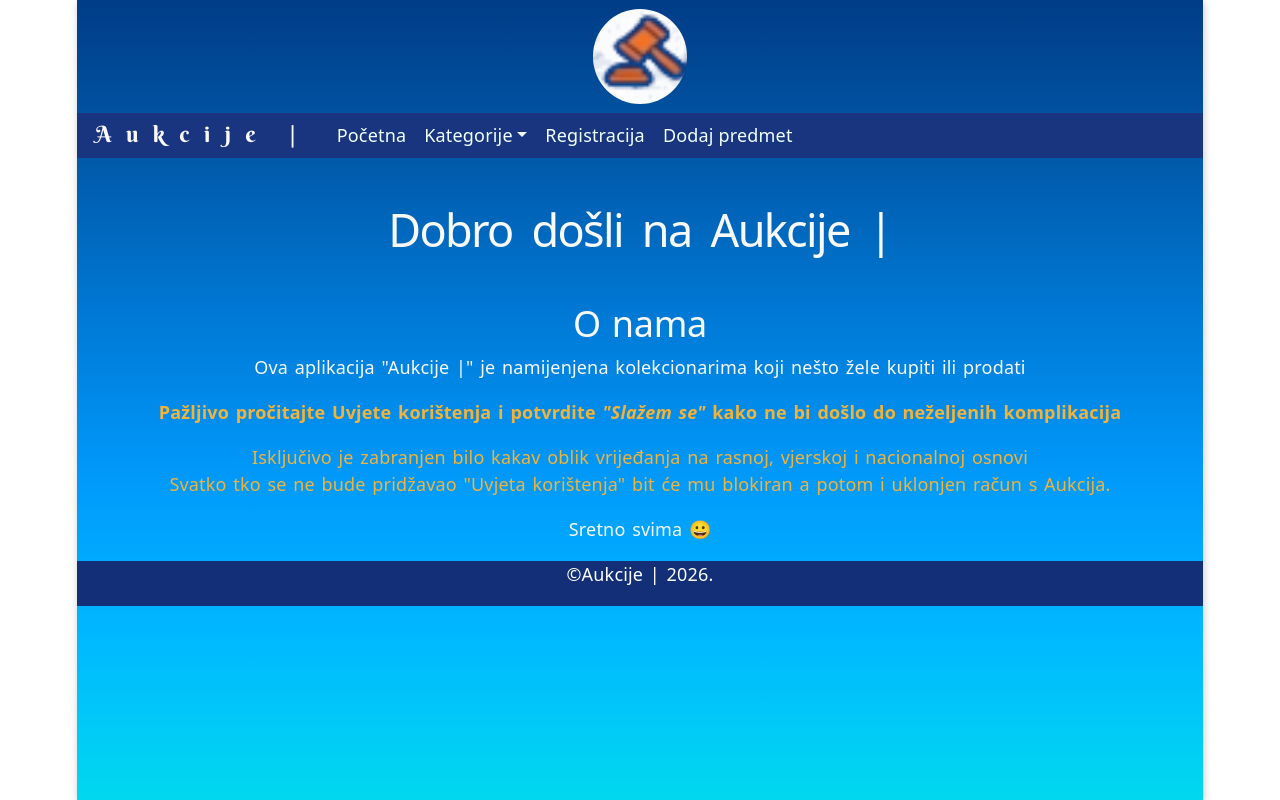
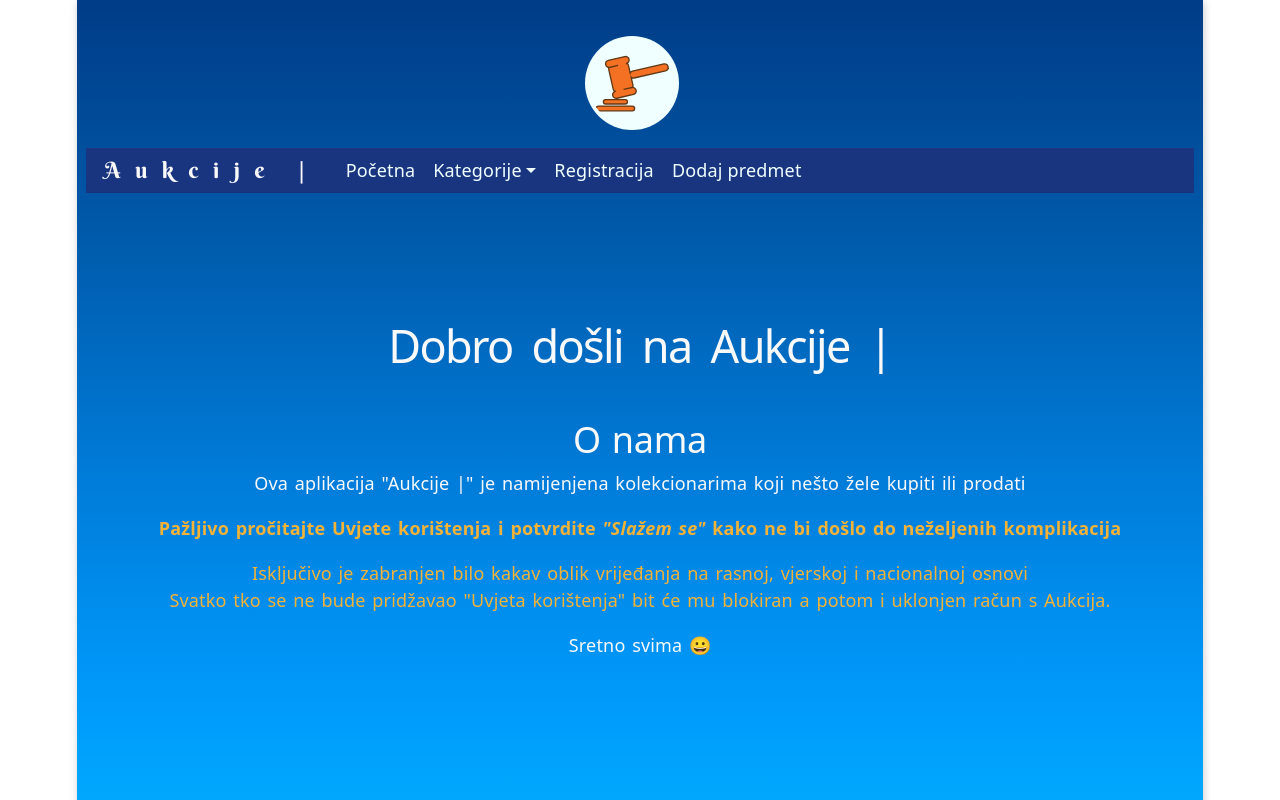
Before and after one commit to androwebgraphic/Aukcije, a React (Vite) app: page / in a window 1280 px wide. Shown: the top 800 px of the page. Built offline with nearby package versions, Linux system fonts and the light colour scheme; the HTML template or start-up script is replaced by a standard one.

Commit message:
prepravke  u MainNav

```diff
--- a/src/App.css
+++ b/src/App.css
@@ -14,13 +14,18 @@
 
 background: linear-gradient(180deg, #003c87 0.000%, #005aaa 20.000%, #007ad7 40.000%, #009afb 60.000%, #00b9ff 80.000%, #00d8ef 100.000%);
 }
+html{
+
+  min-height: 100vh;
+  height: 100vh;
+}
 .container {
 
   /* position: relative; */
   width: 100%;
   /* max-width: 500px; */
   height: 100%;
-  min-height: 100%;
+  min-height: 100vh;
   /* Gives the container visible height if empty */
   isolation: isolate;
   /* Replaces z-index hacks to ensure child layering */
@@ -35,7 +40,10 @@ pre{
 
   color: azure;
 }
+header{
 
+  padding: 2rem .5rem 2rem .5rem;
+}
 header h1, .navbar-brand {
   /* margin-left: auto; */
   /* width: 20%; */
@@ -63,9 +71,11 @@ p.warn {
 .logo {
   /* float: left; */
   margin-left: 45%;
-  padding: .5rem;
+  margin-bottom: 1rem;
+  padding: .2rem;
   border-radius: 50%;
-  width: 10%;
+  width:8.5%;
+  background-color: azure;
 }
 
 
--- a/src/components/Header.jsx
+++ b/src/components/Header.jsx
@@ -5,7 +5,7 @@ function Header() {
   return(
   <>
       <header>
-          <img className="logo" src="src/img/aukcijelogo.png" />
+          <img className="logo" src="src/img/aukcijelogo.svg" />
         {/* <h1>Aukcije</h1> */}
 
        <NavMain></NavMain>
--- a/src/components/NavMain.jsx
+++ b/src/components/NavMain.jsx
@@ -21,6 +21,29 @@ function NavMain() {
             </Nav.Link>
 
             <NavDropdown title="Kategorije" id="basic-nav-dropdown" onClick={() => { navigate(RouteNames.KATEGORIJE) }}>
+
+
+                <option>Odaberi kategoriju</option>
+                <option>Računala</option>
+                <option>AutiOldtimers</option>
+                <option>Alati</option>
+                <option>Satovi</option>
+                <option>Numizmatika</option>
+                <option>Nakit</option>
+                <option>Filatelija</option>
+                <option>Umjetnine</option>
+                <option>LP Ploče</option>
+                <option>Beletristika</option>
+
+
+
+
+
+
+
+
+
+
 
             </NavDropdown>
 
--- a/src/pages/AddItem.jsx
+++ b/src/pages/AddItem.jsx
@@ -1,5 +1,6 @@
 import Button from 'react-bootstrap/Button';
 import Form from 'react-bootstrap/Form';
+import { Container } from "react-bootstrap";
 
 
 export default function AddItem() {
@@ -7,6 +8,8 @@ export default function AddItem() {
   return (
 
     <>
+      <Container>
+
         <h1>Dodaj predmet</h1>
 
             <Form>
@@ -15,7 +18,6 @@ export default function AddItem() {
           <Form.Control type="text" placeholder="Naziv predmeta" />
 
         </Form.Group>
-
         <Form.Group className="mb-3" controlId="formBasicPassword">
           <Form.Label> Kategorija</Form.Label>
             <Form.Control type="text" placeholder="Kategorija" />
@@ -31,7 +33,6 @@ export default function AddItem() {
         <option value="">starinsko oružje</option>
         <option value="">alati</option>
         <option value="">knjige i časopisi</option>
-
             </select>
         </Form.Group>
         <Form.Group className="mb-3" controlId="exampleForm.ControlTextarea1">
@@ -42,6 +43,7 @@ export default function AddItem() {
         Dodaj predmet
         </Button>
             </Form>
+      </Container>
     </>
   )
 }
--- a/src/pages/Home.jsx
+++ b/src/pages/Home.jsx
@@ -1,10 +1,12 @@
+import { Container } from "react-bootstrap";
 import { APP_NAME } from "../constants";
 
 
 
 export default function Home() {
   return (
-  <>
+    <>
+      <Container>
       <h1>Dobro došli na {APP_NAME}</h1>
       <h2>O nama </h2>
                 <p>Ova aplikacija "{APP_NAME}" je namijenjena kolekcionarima  koji nešto žele kupiti ili prodati</p>
@@ -15,7 +17,7 @@ export default function Home() {
             Svatko tko se ne bude pridžavao "Uvjeta korištenja" bit će mu blokiran a potom i uklonjen račun s Aukcija.
           </p>
           <p>Sretno svima 😀</p>
-
+  </Container>
   </>
 )
 }
--- a/src/pages/Login.jsx
+++ b/src/pages/Login.jsx
@@ -9,6 +9,7 @@ export default function Login() {
     <>
 
 
+        <Container>
           <h1>Logiranje</h1>
 
            <Form>
@@ -27,6 +28,7 @@ export default function Login() {
           Logiraj se
           </Button>
             </Form>
+        </Container>
 
 
     </>
--- a/src/pages/Register.jsx
+++ b/src/pages/Register.jsx
@@ -11,6 +11,7 @@ export default function Register() {
 
     <>
 
+      <Container>
         <h1>Registracija</h1>
 
         <Form>
@@ -26,7 +27,6 @@ export default function Register() {
             <p className="warn">Nikome ne proslijeđujemo Vaš email.</p>
           </Form.Text>
         </Form.Group>
-
         <Form.Group className="mb-3" controlId="formBasicPassword">
           <Form.Label>Zaporka</Form.Label>
           <Form.Control type="password" placeholder="Zaporka" />
@@ -38,6 +38,7 @@ export default function Register() {
          Registriraj se
         </Button>
             </Form>
+      </Container>
 
     </>
 )
```
Also changed, not shown: src/img/aukcijelogo.svg (added), src/services/bla.txt (added), src/services/s.txt (deleted). Lines whose indentation alone changed are shown as unchanged.
